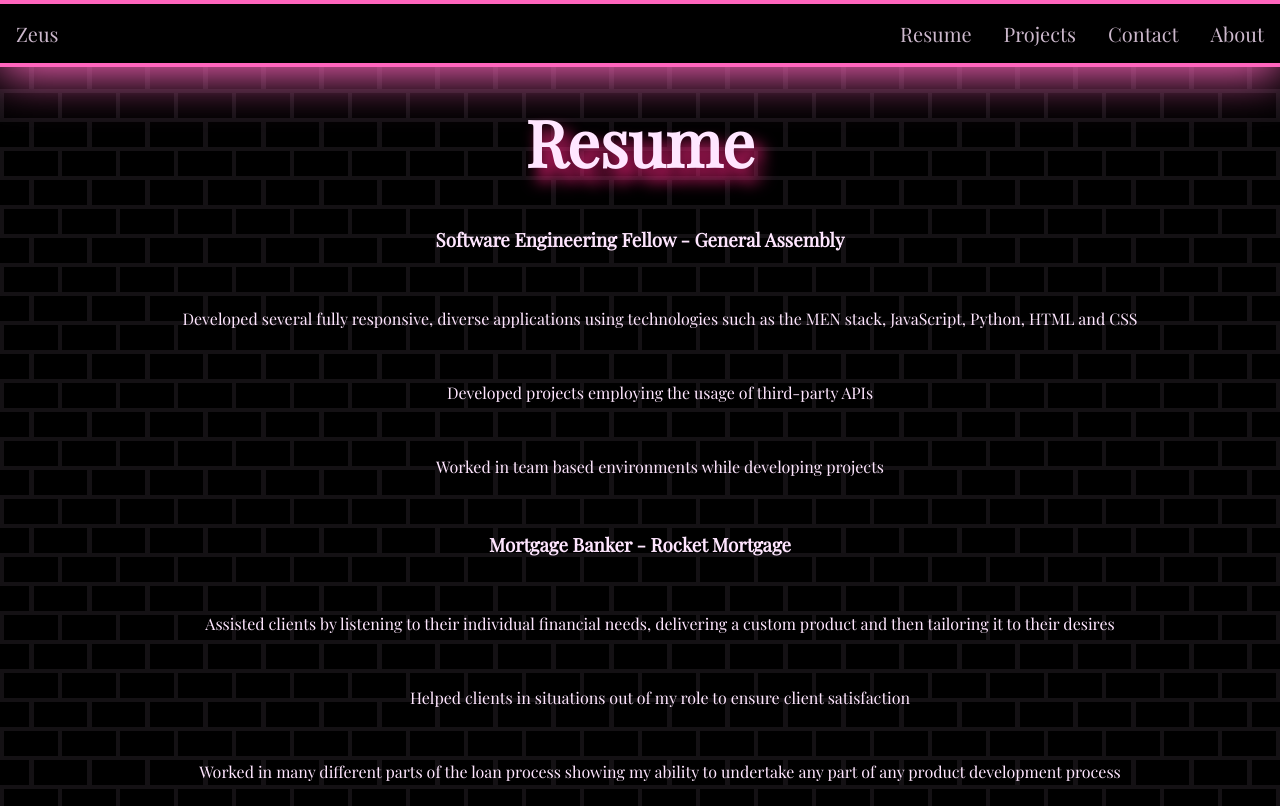
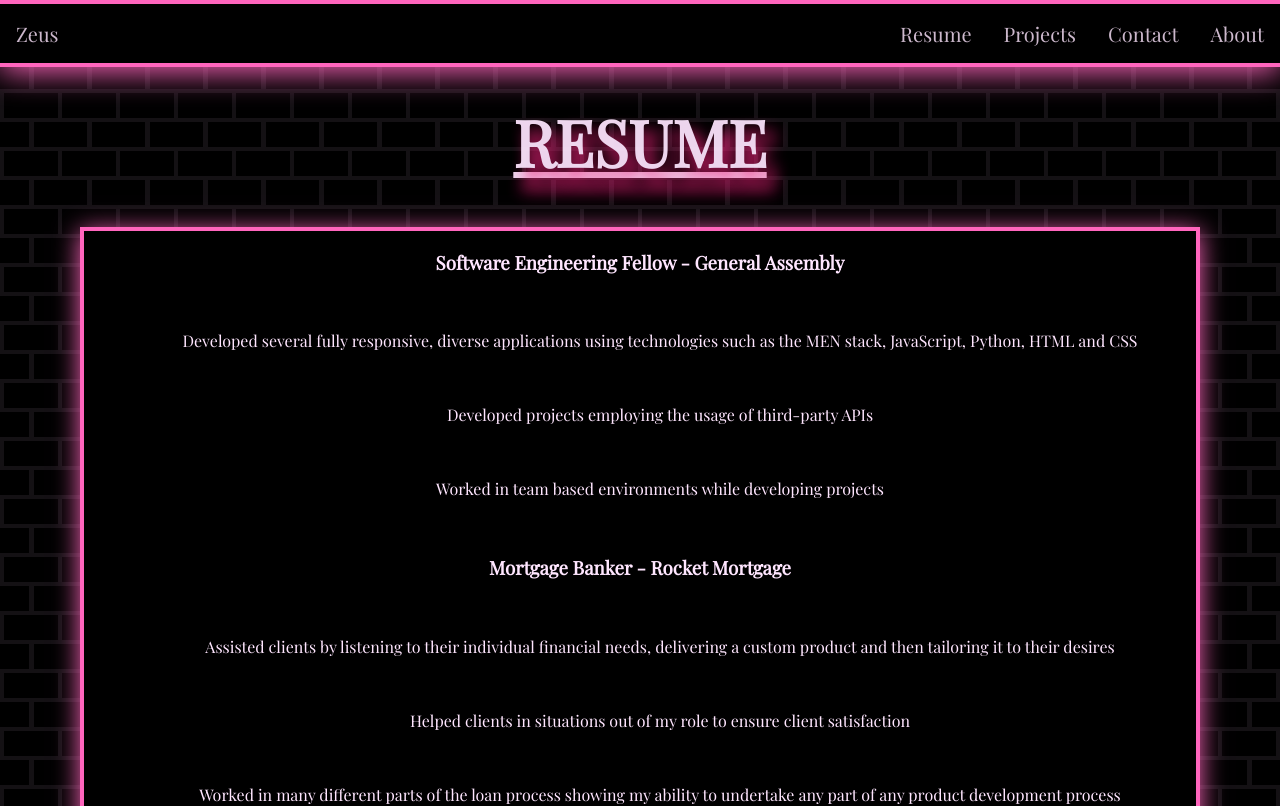
Before and after one commit to zgildo01/portfolio-react, a React (Create React App) app: page /resume in a window 1280 px wide. Shown: the top 806 px of the page. Built offline with nearby package versions, Linux system fonts and the light colour scheme.

Commit message:
fix footer, nav and resume glows

```diff
--- a/src/components/Footer/Footer.module.css
+++ b/src/components/Footer/Footer.module.css
@@ -4,7 +4,7 @@
   width: 100%;
   max-height: 4rem;
   background-color: black;
-  box-shadow: 0 -0.5rem 3rem #ff65bd;
+  box-shadow: 0 -0.3rem 2rem #ff65bd;
   border: 0.25rem #ff65bd solid;
   border-left: none;
   border-right: none;
--- a/src/components/NavBar/NavBar.module.css
+++ b/src/components/NavBar/NavBar.module.css
@@ -6,7 +6,7 @@
   border-left: none;
   border-right: none;
   height: 4rem;
-  box-shadow: 0rem 0.5rem 3rem #ff65bd;
+  box-shadow: 0rem 0.3rem 2rem #ff65bd;
   width: 100%;
 }
 
--- a/src/pages/Resume/Resume.jsx
+++ b/src/pages/Resume/Resume.jsx
@@ -1,14 +1,16 @@
-import './Resume.css'
+import styles from './Resume.module.css'
 
 const Resume = () => {
   return (
     <>
-    <div id='main'>
-      <h1>Resume</h1>
-      <div  id='resume-container'>
-        <div id='resume-item-container'>
+    <div className={styles.main}>
+      <div className={styles.sign}>
+        <div className={styles.fastflicker}><h1>Resume</h1></div>
+      </div>
+      <div  className={styles.container}>
+        <div className={styles.itemContainer}>
           <h3>Software Engineering Fellow - General Assembly</h3>
-          <ul id='resume-ul'>
+          <ul className={styles.ul}>
             <li className='resume-li'>
               <p>Developed several fully responsive, diverse applications using technologies such as the MEN stack, JavaScript, Python, HTML and CSS</p>
             </li>
@@ -34,7 +36,7 @@
             </li>
           </ul>
         </div>
-        <div>
+        <div className={styles.downloadContainer}>
           <h2>Interested?</h2>
           <p>Feel free to <a href='../public/Zeus-Resume.docx' download>download</a> a copy of my resume!</p>
         </div>
--- /dev/null
+++ b/src/pages/Resume/Resume.module.css
@@ -0,0 +1,195 @@
+.main {
+  text-align: center;
+  display: flex;
+  flex-direction: column;
+  color: #ffe6ff;
+}
+
+.sign {
+  display: flex;
+  justify-content: center;
+  align-items: center;
+  flex-direction: column;
+  text-transform: uppercase;
+  font-size: 6em;
+  color: #ffe6ff;
+  text-shadow: 0 0 0.6rem #ffe6ff, 0 0 1.5rem #ff65bd,
+    -0.2rem 0.1rem 1rem #ff65bd, 0.2rem 0.1rem 1rem #ff65bd,
+    0 -0.5rem 2rem #ff2483, 0 0.5rem 3rem #ff2483;
+  animation: shine 2s forwards, flicker 3s infinite;
+  text-decoration: underline;
+}
+
+@keyframes blink {
+  0%,
+  22%,
+  36%,
+  75% {
+    color: #ffe6ff;
+    text-shadow: 0 0 0.6rem #ffe6ff, 0 0 1.5rem #ff65bd,
+      -0.2rem 0.1rem 1rem #ff65bd, 0.2rem 0.1rem 1rem #ff65bd,
+      0 -0.5rem 2rem #ff2483, 0 0.5rem 3rem #ff2483;
+  }
+  28%,
+  33% {
+    color: #ff65bd;
+    text-shadow: none;
+  }
+  82%,
+  97% {
+    color: #ff2483;
+    text-shadow: none;
+  }
+}
+
+.fastflicker {
+  animation: shine 2s forwards, blink 10s 1s infinite;
+}
+
+@keyframes shine {
+  0% {
+    color: #6b1839;
+    text-shadow: none;
+  }
+  100% {
+    color: #ffe6ff;
+    text-shadow: 0 0 0.6rem #ffe6ff, 0 0 1.5rem #ff65bd,
+      -0.2rem 0.1rem 1rem #ff65bd, 0.2rem 0.1rem 1rem #ff65bd,
+      0 -0.5rem 2rem #ff2483, 0 0.5rem 3rem #ff2483;
+  }
+}
+
+@keyframes flicker {
+  from {
+    opacity: 1;
+  }
+
+  4% {
+    opacity: 0.9;
+  }
+
+  6% {
+    opacity: 0.85;
+  }
+
+  8% {
+    opacity: 0.95;
+  }
+
+  10% {
+    opacity: 0.9;
+  }
+
+  11% {
+    opacity: 0.922;
+  }
+
+  12% {
+    opacity: 0.9;
+  }
+
+  14% {
+    opacity: 0.95;
+  }
+
+  16% {
+    opacity: 0.98;
+  }
+
+  17% {
+    opacity: 0.9;
+  }
+
+  19% {
+    opacity: 0.93;
+  }
+
+  20% {
+    opacity: 0.99;
+  }
+
+  24% {
+    opacity: 1;
+  }
+
+  26% {
+    opacity: 0.94;
+  }
+
+  28% {
+    opacity: 0.98;
+  }
+
+  37% {
+    opacity: 0.93;
+  }
+
+  38% {
+    opacity: 0.5;
+  }
+
+  39% {
+    opacity: 0.96;
+  }
+
+  42% {
+    opacity: 1;
+  }
+
+  44% {
+    opacity: 0.97;
+  }
+
+  46% {
+    opacity: 0.94;
+  }
+
+  56% {
+    opacity: 0.9;
+  }
+
+  58% {
+    opacity: 0.9;
+  }
+
+  60% {
+    opacity: 0.99;
+  }
+
+  68% {
+    opacity: 1;
+  }
+
+  70% {
+    opacity: 0.9;
+  }
+
+  72% {
+    opacity: 0.95;
+  }
+
+  93% {
+    opacity: 0.93;
+  }
+
+  95% {
+    opacity: 0.95;
+  }
+
+  97% {
+    opacity: 0.93;
+  }
+
+  to {
+    opacity: 1;
+  }
+}
+
+.container {
+  border: 0.25rem #ff65bd solid;
+  margin: 5rem;
+  margin-top: 0;
+  padding: 0;
+  background-color: black;
+  box-shadow: 0rem 0.25rem 1.5rem #ff65bd;
+}
```
Also changed, not shown: src/pages/Resume/Resume.css (deleted).
